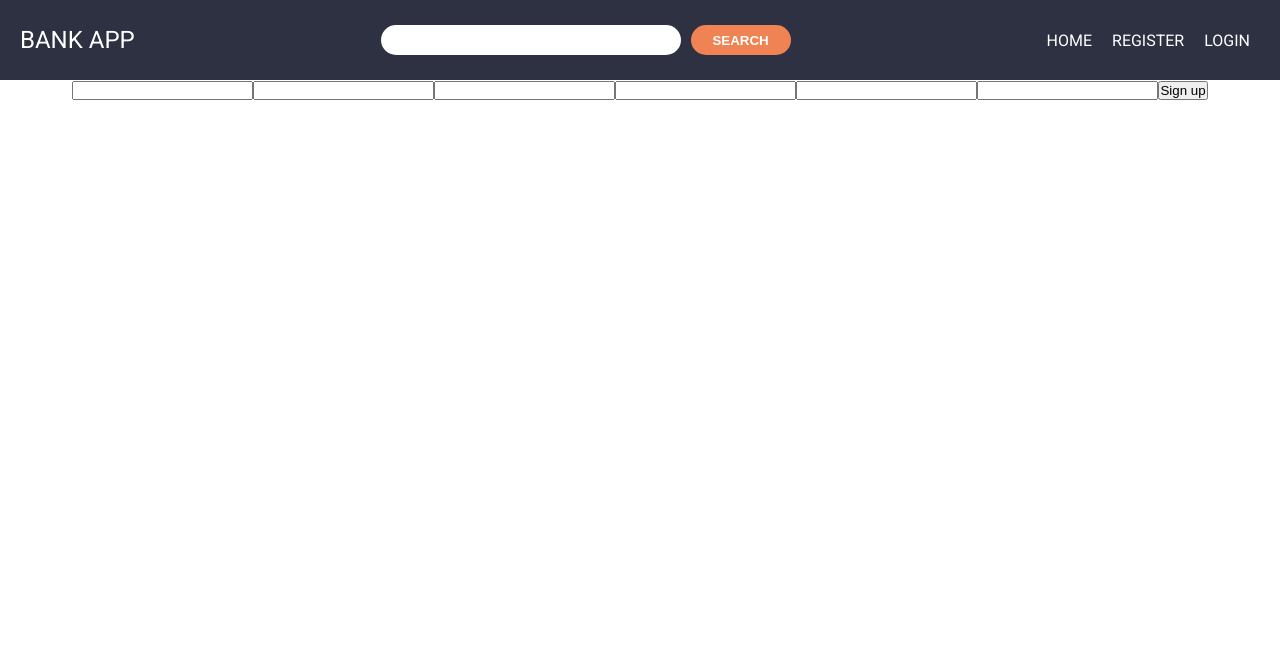
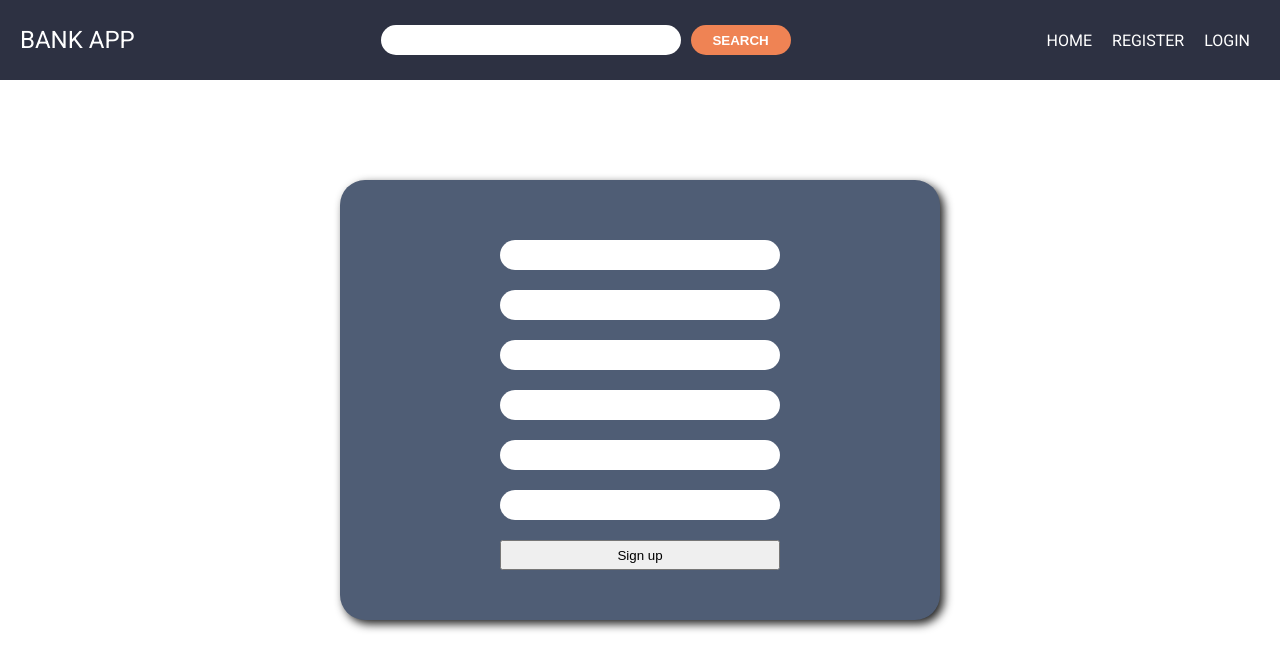
Before and after one commit to luisvalverd/fronend-bank, a React (Create React App) app: page /register in a window 1280 px wide. Shown: the top 670 px of the page. Built offline with nearby package versions, Linux system fonts and the light colour scheme.

Commit message:
agregated styles register

```diff
--- a/public/styles/styles.css
+++ b/public/styles/styles.css
@@ -9,6 +9,10 @@ html {
   height: 100%;
 
   font-family: "Roboto", sans-serif;
+}
+
+#root {
+  height: 100%;
 }
 
 .btn-search {
--- a/src/App.css
+++ b/src/App.css
@@ -1,5 +1,9 @@
 .App {
   text-align: center;
+  height: 100%;
+
+  display: flex;
+  flex-direction: column;
 }
 
 .App-header {
--- /dev/null
+++ b/src/components/styles/register.css
@@ -0,0 +1,45 @@
+.body {
+  display: flex;
+  justify-content: center;
+  align-content: center;
+}
+
+.register-card {
+  width: 500px;
+  margin-top: 100px;
+  background: #4f5d75;
+
+  display: flex;
+  flex-wrap: wrap;
+
+  padding: 50px;
+  border: none;
+  box-shadow: 4px 4px 10px rgb(32, 32, 32);
+  border-radius: 25px;
+}
+
+.firts_name,
+.lastname,
+.email,
+.credit_card,
+.type_credit_card,
+.password,
+.confirm_password {
+  width: 280px;
+  height: 30px;
+  border: none;
+  border-radius: 25px;
+  outline: none;
+
+  margin-bottom: 10px;
+  margin-top: 10px;
+
+  text-indent: 5%;
+}
+
+.sign-up {
+  width: 280px;
+  height: 30px;
+
+  margin-top: 10px;
+}
--- a/src/routers/register.js
+++ b/src/routers/register.js
@@ -1,9 +1,11 @@
 import { Component } from "react";
+import "../components/styles/register.css";
 
 export default class Register extends Component {
   render() {
     return (
-      <div className="register">
+      <div className="body">
+        <div className="register-card">
           <form>
             <input type="text" className="firts_name" />
             <imput type="text" className="last_name" />
@@ -13,8 +15,11 @@ export default class Register extends Component {
             <input type="password" className="password" />
             <input type="password" className="confirm_password" />
 
-          <button type="submit">Sign up</button>
+            <button type="submit" className="sign-up">
+              Sign up
+            </button>
           </form>
+        </div>
       </div>
     );
   }
```
Lines whose indentation alone changed are shown as unchanged.
